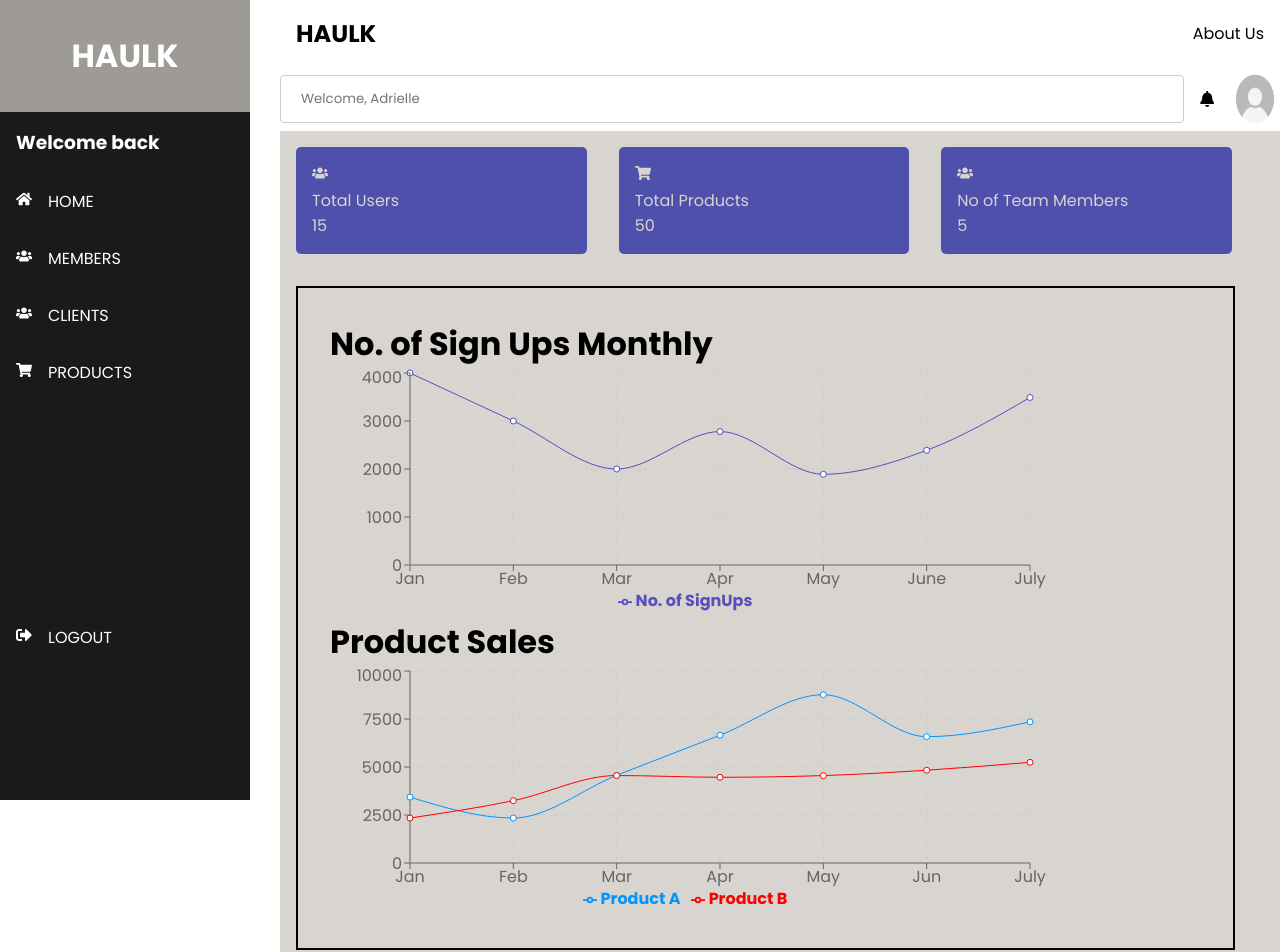
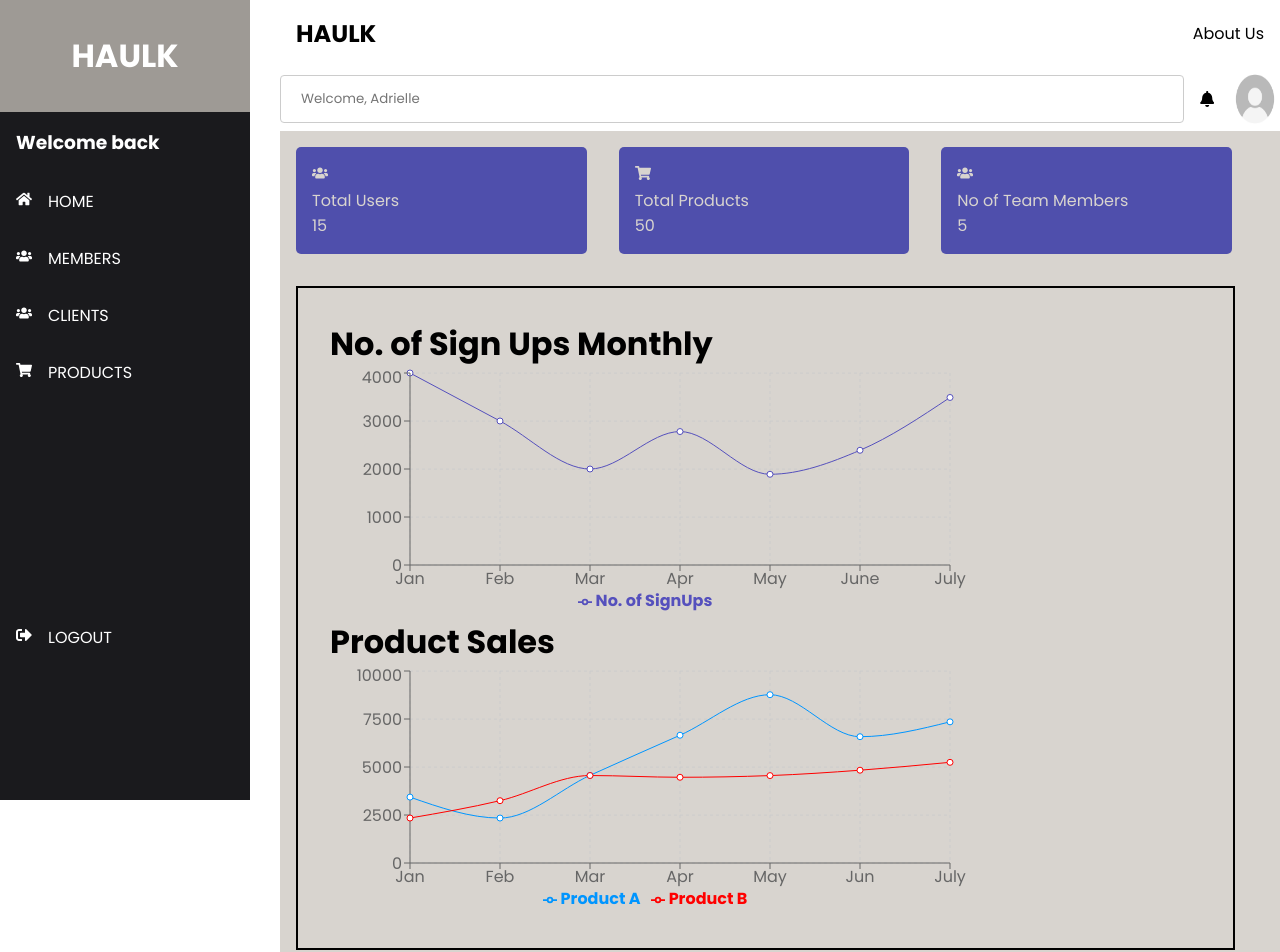
Before and after one commit to Nnenna-udefi/admin-dashboard, a React (Create React App) app: page /dashboard in a window 1280 px wide. Shown: the top 952 px of the page. Built offline with nearby package versions, Linux system fonts and the light colour scheme; sample sign-in values are in the browser's storage.

Commit message:
chart width

```diff
--- a/src/components/chart.js
+++ b/src/components/chart.js
@@ -41,7 +41,7 @@
           },
     ]
         return (
-            <LineChart width={730} height={250} data={data}
+            <LineChart width={650} height={250} data={data}
                 margin={{ top: 5, right: 30, left: 20, bottom: 5 }}>
                 <CartesianGrid strokeDasharray="3 3" />
                 <Line type ="monotone" dataKey="No. of SignUps" stroke="#5550bd"/>
--- a/src/components/linechart.js
+++ b/src/components/linechart.js
@@ -46,7 +46,7 @@
         }
     ]
         return (
-            <LineChart width={730} height={250} data={data}
+            <LineChart width={650} height={250} data={data}
                 margin={{ top: 5, right: 30, left: 20, bottom: 5 }}>
                 <CartesianGrid strokeDasharray="3 3" />
                 <XAxis dataKey="name" />
```
